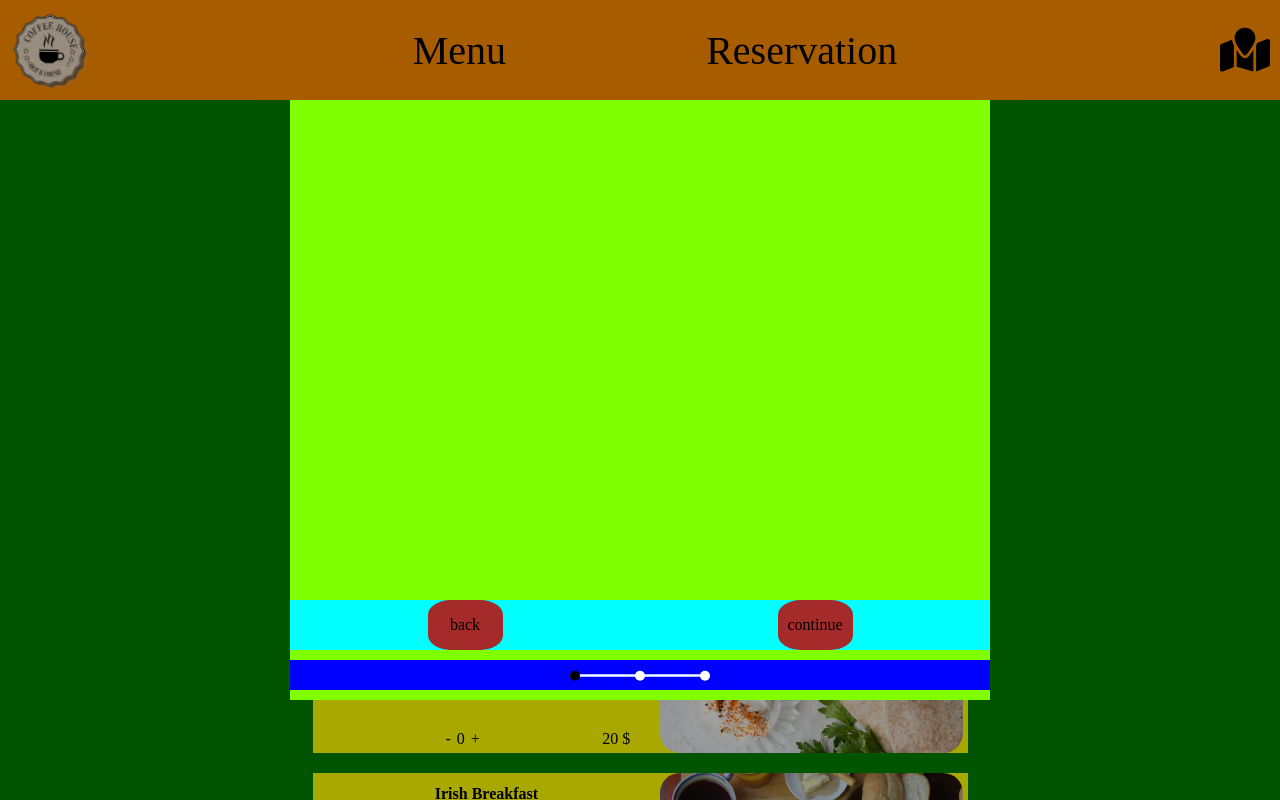
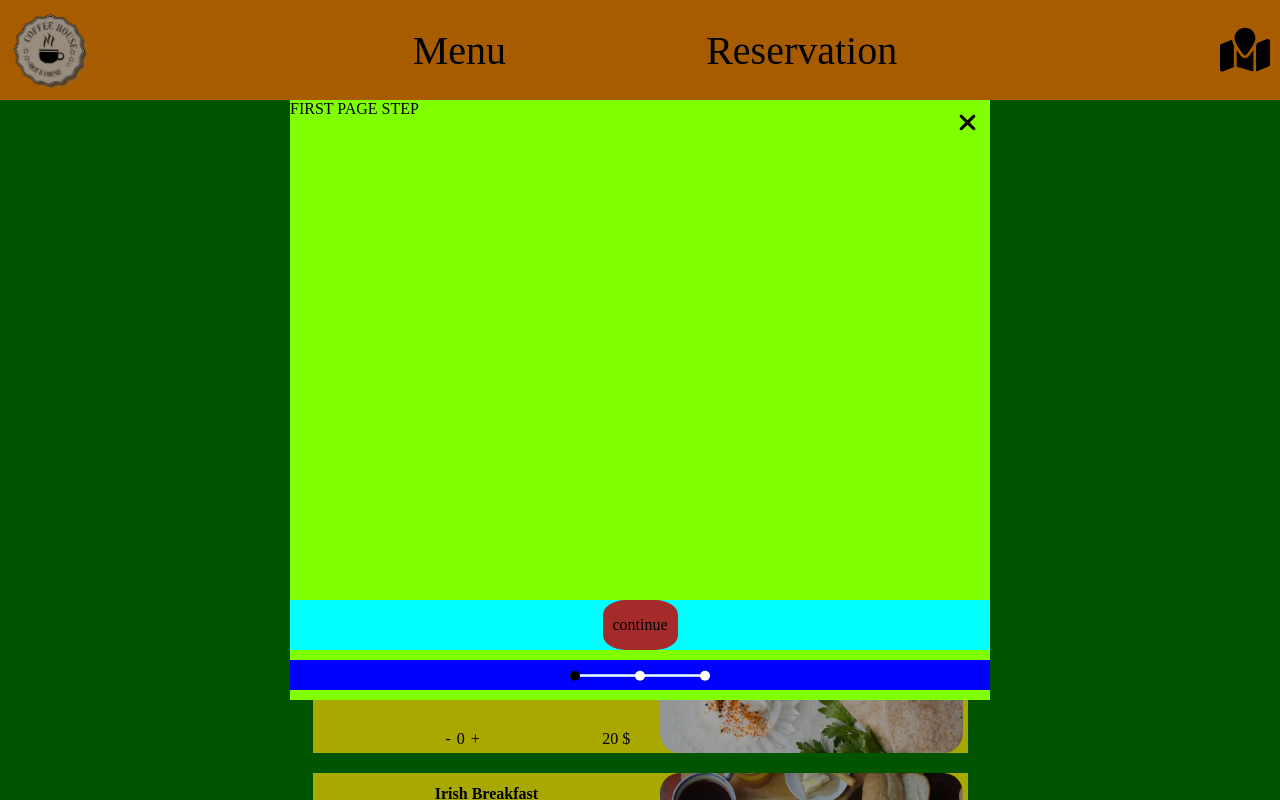
Before and after one commit to Flyeroll/React-website-project, a React (Create React App) app in the folder react-website-project/: page /dishes/reservation in a window 1280 px wide. Shown: the top 800 px of the page. Built offline with nearby package versions, Linux system fonts and the light colour scheme.

Commit message:
Reservation (7)

```diff
--- a/react-website-project/src/App.js
+++ b/react-website-project/src/App.js
@@ -15,7 +15,9 @@ class App extends Component {
           <Route path='/' element={<NavRoute />}>
             <Route path='about' element={<AboutRoute/>}></Route>
             <Route path='dishes' element={<FirstRoute/>}>
-              <Route path='reservation' element={<ReservationRoute/>}></Route>
+              <Route path='reservation' element={<ReservationRoute/>}>
+                <Route path='firstStep'></Route>
+              </Route>
             </Route>
             <Route path='contacts' element={<ThirdRoute/>}></Route>
 
--- a/react-website-project/src/Components/main/first/first.jsx
+++ b/react-website-project/src/Components/main/first/first.jsx
@@ -11,6 +11,8 @@ export default function First(){
 
     const [initialArray, setinitialArray] = useState(Data)
     const [filteredArray, setFilteredArray] = useState(Data)
+
+    const [showReserve, setShowReserve] = useState(true)
 
     // Categories
     const [filteredArrayBreakfast, setFilteredArrayBreakfast] = useState(Data)
@@ -292,8 +294,8 @@ export default function First(){
                     </div>
                     ))}
                     </div>
+        {showReserve ? <Outlet suka='suuu4kaaa'/> : null}
 
-        <Outlet />
         </div>
     )
 }
--- a/react-website-project/src/Components/main/reservation/1_page_info/1_page_info.jsx
+++ b/react-website-project/src/Components/main/reservation/1_page_info/1_page_info.jsx
@@ -5,7 +5,7 @@ export default function firstPageReserv() {
 
     return (
         <div>
-
+            FIRST PAGE STEP
         </div>
     )
 }
--- a/react-website-project/src/Components/main/reservation/3_page_time_table/3_page_time_table.jsx
+++ b/react-website-project/src/Components/main/reservation/3_page_time_table/3_page_time_table.jsx
@@ -5,7 +5,7 @@ export default function thirdPageReserv() {
 
     return (
         <div>
-
+            THIRD PAGE STEP
         </div>
     )
 }
--- a/react-website-project/src/Components/main/reservation/reservation.jsx
+++ b/react-website-project/src/Components/main/reservation/reservation.jsx
@@ -4,8 +4,15 @@ import "../reservation/style.css"
 import { Outlet } from "react-router-dom";
 import { faLineChart } from "@fortawesome/free-solid-svg-icons";
 
+import FirstPage from "./1_page_info/1_page_info"
+import SecondPage from "./2_page_client_info/2_page_client_info"
+import ThirdPage from "./3_page_time_table/3_page_time_table"
 
-export default function Reservation () {
+import { FontAwesomeIcon } from '@fortawesome/react-fontawesome'
+import { faXmark } from '@fortawesome/free-solid-svg-icons'
+
+
+export default function Reservation (props) {
 
     const [statusLine, setStatusLine] = useState(1)
 
@@ -64,10 +71,16 @@ export default function Reservation () {
     return(
         <div className="mainDiv">
             <div className="reserveMainWindow">
-                <Outlet />
+                <FontAwesomeIcon icon={ faXmark } className="xMarkNav"/>
+                {props.suka}
+                {statusLine === 1 ? <FirstPage /> : null}
+                {statusLine === 2 ? <SecondPage /> : null}
+                {statusLine === 3 ? <ThirdPage /> : null}
+
                 <div className="reserveBtnSection">
-                    <div className="reserveBtn reservBtnBack" onClick={(btn) => changeStatus(btn)}>back</div>
-                    <div className="reserveBtn reservBtnForward" onClick={(btn) => changeStatus(btn)}>continue</div>
+                    {statusLine === 1 ? null : <div className="reserveBtn reservBtnBack" onClick={(btn) => changeStatus(btn)}>back</div>}
+                    {statusLine === 3 ? null : <div className="reserveBtn reservBtnForward" onClick={(btn) => changeStatus(btn)}>continue</div>}
+
                 </div>
                 <div className="reserveShape">
                     <div className="reserveLine">
--- a/react-website-project/src/Components/routes/nav/main/default.component.jsx
+++ b/react-website-project/src/Components/routes/nav/main/reservation/2_page_client_info/2_page_client_info.component.jsx
@@ -1,9 +1,12 @@
-// ABOUT US
 import React from "react";
-import Default from "../../../main/default/default"
+import "./style.css"
+import SecondPageReserv from '../../../../../main/reservation/2_page_client_info/2_page_client_info'
 
-export default function DefaultRoute() {
+export default function secondPageReserv() {
+
     return (
-        <Default />
+        <div>
+            <SecondPageReserv />
+        </div>
     )
 }
```
Also changed, not shown: react-website-project/src/Components/routes/nav/main/reservation/1_page_info/1_page_info.component.jsx (added, +12 -0 lines), react-website-project/src/Components/routes/nav/main/reservation/3_page_time_table/3_page_time_table.component.jsx (added, +12 -0 lines), react-website-project/src/Components/routes/nav/main/reservation/reservation.component.jsx (added, +20 -0 lines), react-website-project/src/Components/main/reservation/one.png (deleted).
